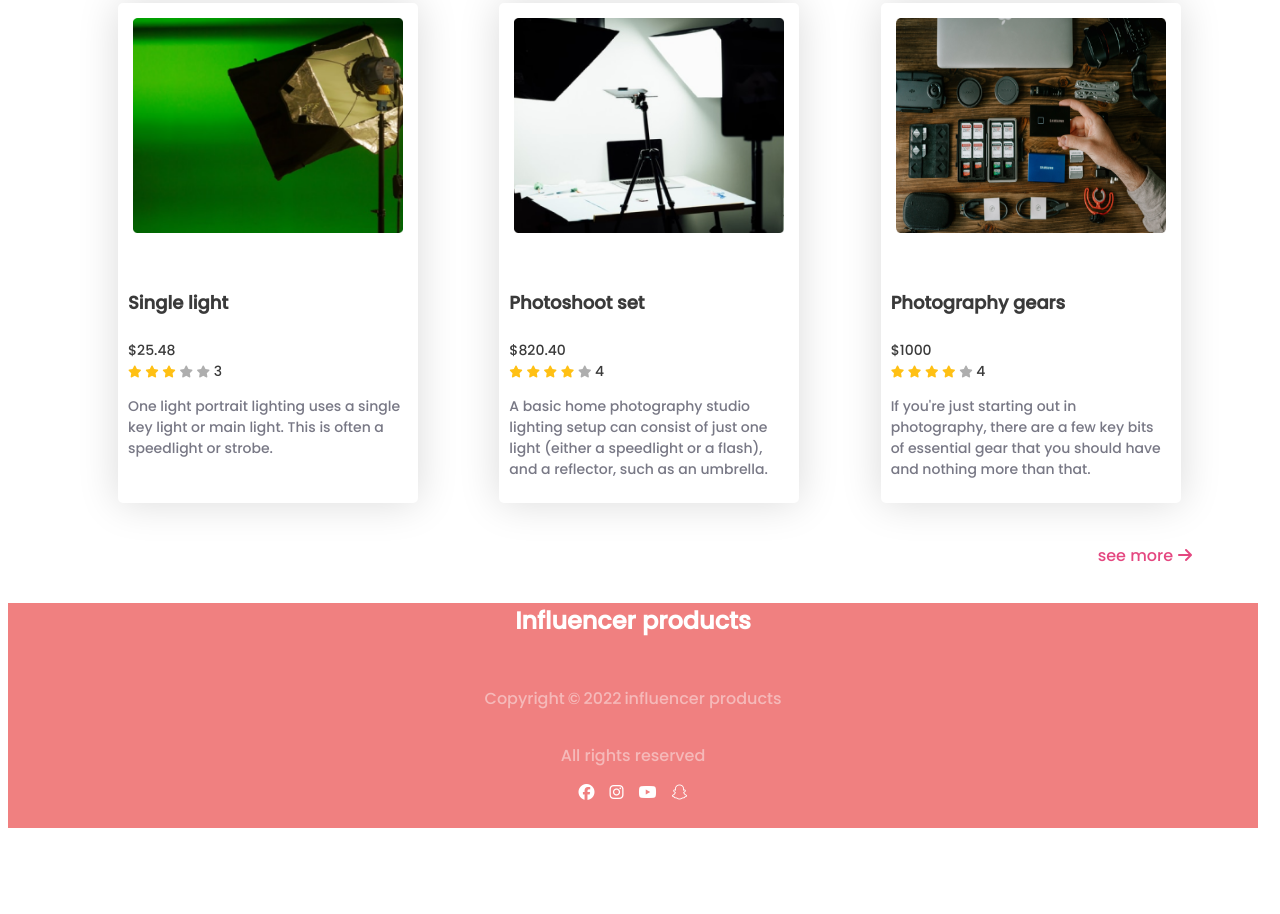
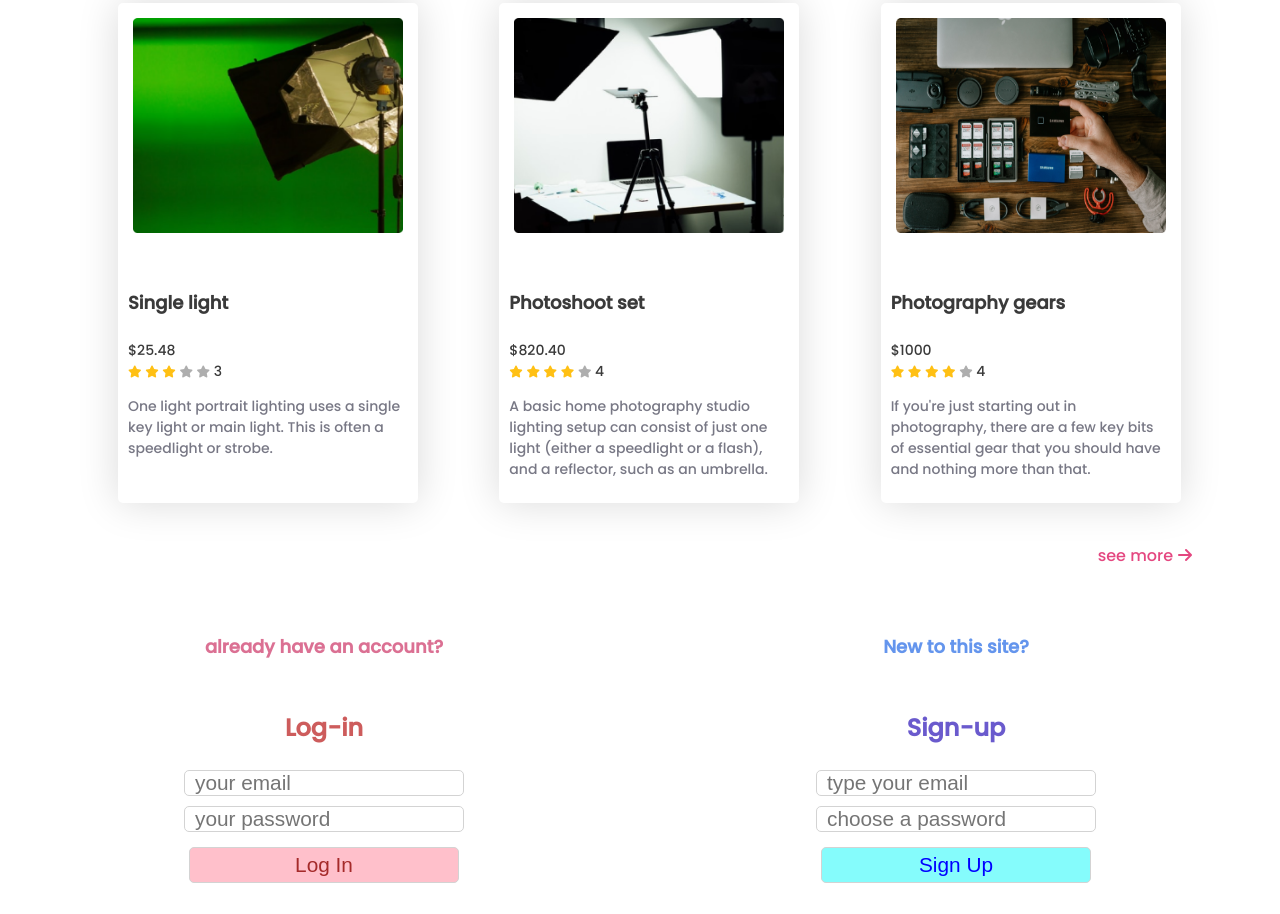
Before and after one commit to shaimun-sharin/assignment-two, a plain HTML site: page index.html in a window 1280 px wide. Shown: the part 1883-2797 px from the top of the page. Before the commit the page ends 2719 px from the top, so only its background shows below. Drawn offline with Linux system fonts and the light colour scheme.

Commit message:
account added

```diff
--- /dev/null
+++ b/css/login.css
@@ -0,0 +1,29 @@
+.login-form input,
+        button {
+            padding-left: 10px;
+            font-size: 1.3em;
+            margin: 5px;
+            border: 1px solid lightgray;
+            border-radius: 5px;
+        }
+
+        .login-form button {
+            background-color: pink;
+            color: brown;
+            margin: 10px;
+            padding: 5px;
+        }
+
+        .login-container {
+            display: flex;
+            justify-content: center;
+        }
+
+        .login-form {
+            display: flex;
+            flex-direction: column;
+        }
+
+        h2 {
+            color: indianred;
+        }
--- a/css/mobile.css
+++ b/css/mobile.css
@@ -48,6 +48,9 @@ flex-direction: column;
     justify-content: center;
     align-items: center;
 }
+.account {
+    grid-template-columns: repeat(1,1fr);
+}
 footer {
     width: 100%;
 }
--- a/css/styles.css
+++ b/css/styles.css
@@ -189,6 +189,68 @@ padding: 15px;
     float: right;
     padding-right: 70px;
 }
+.account {
+    display: grid;
+    grid-template-columns: repeat(2,1fr);
+}
+h5 {
+    text-align: center;
+    font-size: 18px;
+}
+.login-form input,
+        button {
+            padding-left: 10px;
+            font-size: 1.3em;
+            margin: 5px;
+            border: 1px solid lightgray;
+            border-radius: 5px;
+        }
+
+        .login-form button {
+            background-color: pink;
+            color: brown;
+            margin: 10px;
+            padding: 5px;
+        }
+
+        .login-container {
+            display: flex;
+            justify-content: center;
+        }
+
+        .login-form {
+            display: flex;
+            flex-direction: column;
+        }
+
+
+        .signup-form input,
+        button {
+            padding-left: 10px;
+            font-size: 1.3em;
+            margin: 5px;
+            border: 1px solid lightgray;
+            border-radius: 5px;
+        }
+
+        .signup-form button {
+            background-color: rgb(133, 252, 252);
+            color: blue;
+            margin: 10px;
+            padding: 5px;
+        }
+
+        .signup-container {
+            display: flex;
+            justify-content: center;
+        }
+
+        .signup-form {
+            display: flex;
+            flex-direction: column;
+        }
+
+
 
 footer {
     width: 1250px;
--- a/css/tablet.css
+++ b/css/tablet.css
@@ -1,6 +1,9 @@
 .top-section {
     grid-template-columns: repeat(1,1fr);
     width: 100%;
+}
+.Tsec-h1 {
+    font-size: 30px;
 }
 .Tsec-p {
     font-size: 14px;
@@ -14,14 +17,22 @@
 .container {
     width: 100%;
 }
+.products-container {
+    margin: 0 0;
+    padding: 0px ;
+}
 .products {
     grid-template-columns: repeat(2,1fr);
     /* justify-content: center;
     align-items: center; */
+    padding-left: 0px;
 }
 .logo-box {
     display: none;
 }
+.account {
+    grid-template-columns: repeat(2,1fr);
+}
 footer {
     width: 100%;
 }
--- a/index.html
+++ b/index.html
@@ -30,8 +30,8 @@
 
                 <li><a href="#">Home</a></li>
                 <li><a href="#products">Products</a></li>
-                <li><a href="">Sign up </a></li>
-                <li><a href="">Log In</a></li>
+                <li><a href="#account">Sign up </a></li>
+                <li><a href="#account">Log In</a></li>
                 <li><i class="fas fa-search"></i></li>
                 <li><i class="fas fa-shopping-cart"></i></li>
             </ul>
@@ -54,6 +54,7 @@
             </div>
 
         </section>
+        <!------ logo section------ -->
         <section class="logo-box">
             <nav class="logo-nav">
                 <ul>
@@ -67,6 +68,7 @@
                 </ul>
             </nav>
         </section>
+        <!------- products ection----- -->
         <section id="products" class="products-container">
             <h2 class="section-title">Popular Collection</h2>
             <div class="products">
@@ -292,7 +294,33 @@
             </div>
             <a href="#" class="link">see more<i class="fas fa-arrow-right"></i> </a>
         </section>
+        <section id="account" class="account">
+            <div class="log-in">
+                <h5 style="color: palevioletred;">already have an account?</h5>
+                <div class="login-container">
+                    <form action="" class="login-form">
+                        <h2 style="text-align: center; color: indianred;">Log-in</h2>
+                        <input type="email" name="email" placeholder="your email" id="" required>
+                        <input type="password" name="password" placeholder="your password" id="" required>
+                        <button> Log In</button>
+                    </form>
+                </div>
+            </div>
+            <div class="sign-up">
+                <h5 style="color: cornflowerblue;">New to this site?</h5>
+                <div class="signup-container">
+                    <form action="" class="signup-form">
+                        <h2 style="text-align: center;color: slateblue;" }>Sign-up</h2>
+                        <input type="email" name="email" placeholder="type your email" id="" required>
+                        <input type="password" name="password" placeholder="choose a password" id="" required>
+                        <button> Sign Up</button>
+                    </form>
+                </div>
+
+            </div>
+        </section>
     </main>
+    <!-- footer section -->
     <footer>
         <h4 class="footer-title">Influencer products</h4>
         <div class="last-section">
```
Also changed, not shown: Untitled-1.html (added, +25 -0 lines).
